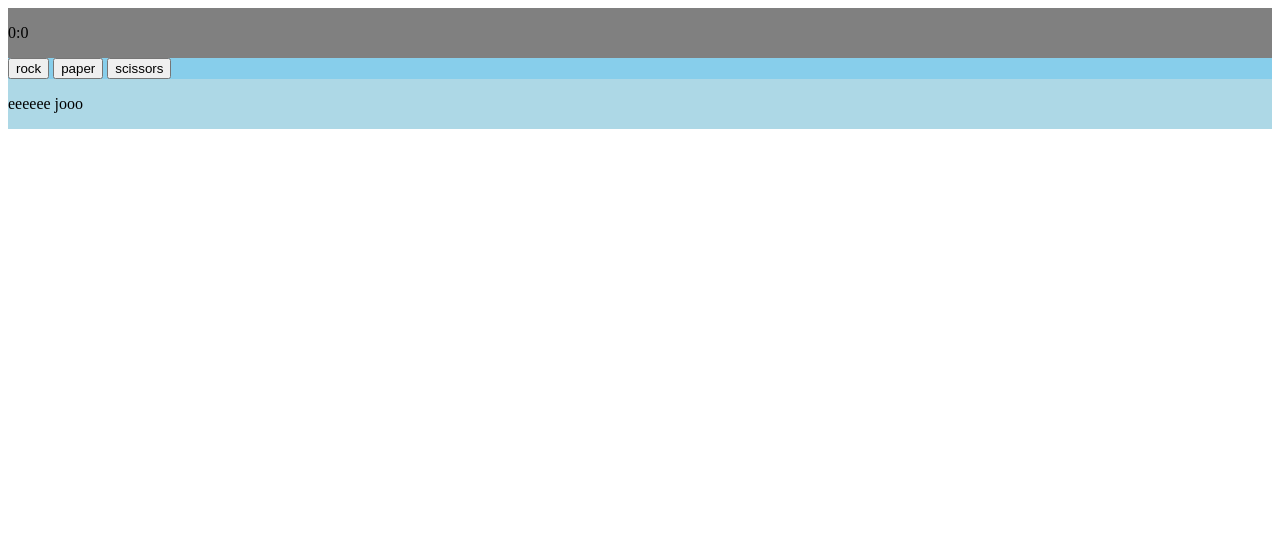
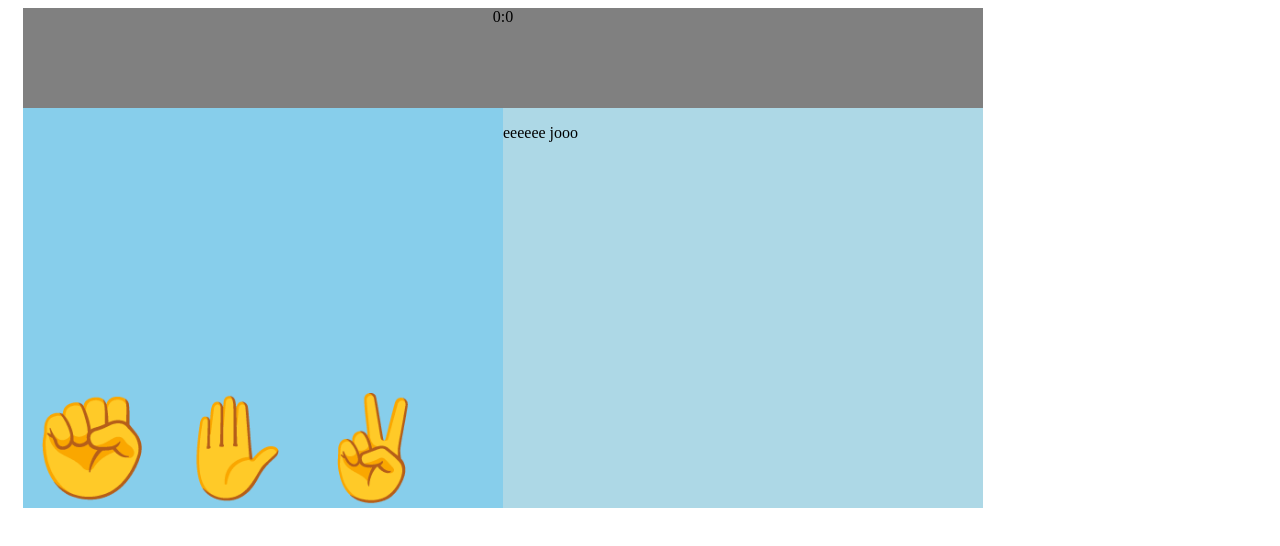
Before and after one commit to AndzaDo/RPS, a plain HTML site: page index.html in a window 1280 px wide. Drawn offline with Linux system fonts and the light colour scheme.

Commit message:
Version 2

```diff
--- a/index.html
+++ b/index.html
@@ -13,45 +13,69 @@ var zaud = 0;
 </script>
 <style>
 .container {
-        display: flex;
-  flex-flow: row wrap;
+  max-width: 960px;
+  padding:0 15px;
+  height: auto;
+  position: relative;
+  clear: both;
 }
-.container > * {
-    flex: 1 100%;
+.box{
+    display: flex;
 }
-.container-3{
- background-color: grey;
+.box3{
+    text-align: center;
+    position: relative;
+    height: 100px;
+    background-color: grey;
+    width: 100%;
+    display: block;
     }
 .box-1{
+    position: relative;
+    height: 400px;
     background-color: skyblue;
+    width: 50%;
+    float: left;
 }
 
 .box-2 {
+
+position: relative;
+height: 400px;
 background-color: lightblue;
+width: 50%;
+float: left;
+}
+.btt{
+    position: absolute;
+    bottom: 0;
+    background: none;
+}
+.play-rock{
+    font-size: 100px;
+}
+.play-paper{
+    font-size: 100px;
+}
+.play-scissors{
+    font-size: 100px;
 }
 
 
-@media all and (min-width: 600px) {
-
-  .aside { flex: 1 auto; }
-}
-
-@media all and (min-width: 800px) {
-  .container1 { order: 1; }
-  .container2 { order: 3;}
-}
 </style>
 <div class="container">
-<div class="container-3">
+<div class="box3"> <!----Punkti-->
 <p>0:0</p>
 </div>
 
-<div class="box-1">
-        <button class="play rock" type="button" onclick="play('rock')">rock</button>
-        <button class="play paper" type="button" onclick="play('paper')">paper</button>
-        <button class="play scissors" type="button" onclick="play('scissors')">scissors</button>
+<div class="box-1"> <!----Spēlētājs-->
+    <div class="btt">
+        <button class="play-rock" type="button" style="border:none; background: none" onclick="play('rock')">✊</button>
+        <button class="play-paper" type="button" style="border:none; background: none" onclick="play('paper')">✋</button>
+        <button class="play-scissors" type="button" style="border:none; background: none" onclick="play('scissors')">✌️</button>
+    </div>
 </div>
-<div class="box-2">
+<div class="box-2"> <!----Dators-->
 <p>eeeeee jooo</p>
 </div>
 </div>
```
Also changed, not shown: rock.jpg (added), scissors.jpg (added).
